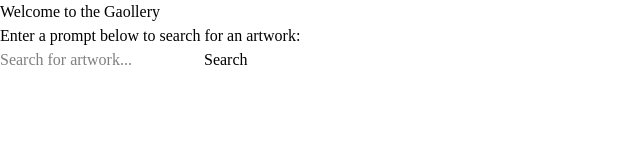
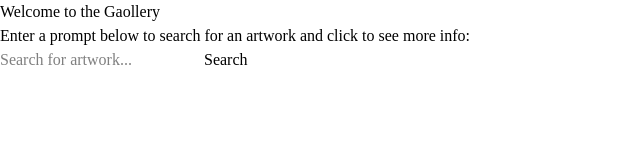
Before and after one commit to Vincent-Gao-78629/api-project-submitted, a website built with Vite: page app/index.html in a window 1280 px wide. Shown: the whole page, without its empty margins (0-640 px from the left). Built offline with nearby package versions, Linux system fonts and the light colour scheme.

Commit message:
Update index.html

```diff
--- a/app/index.html
+++ b/app/index.html
@@ -10,7 +10,7 @@
   <body>
     <h1 class="text-4xl font-bold text-center mb-4">Welcome to the Gaollery</h1>
     <p class="text-lg text-center mb-6">
-      Enter a prompt below to search for an artwork:
+      Enter a prompt below to search for an artwork and click to see more info:
     </p>
 
     <div class="flex flex-col sm:flex-row items-center gap-2 mb-6">
```
